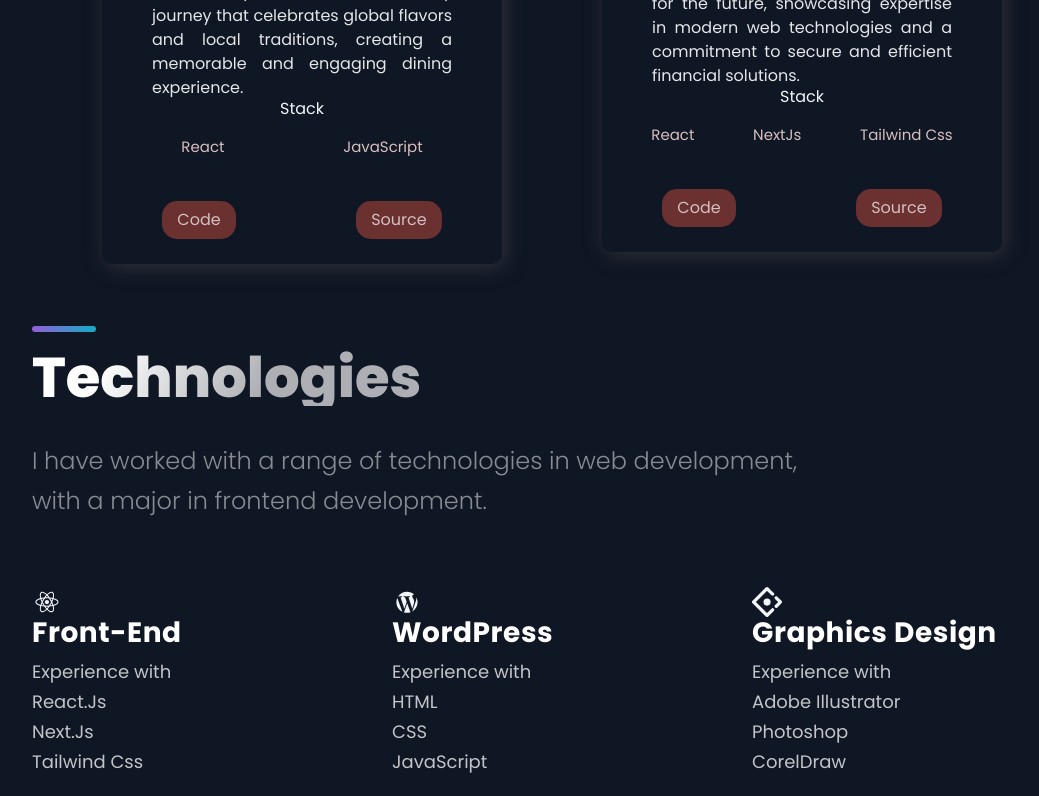
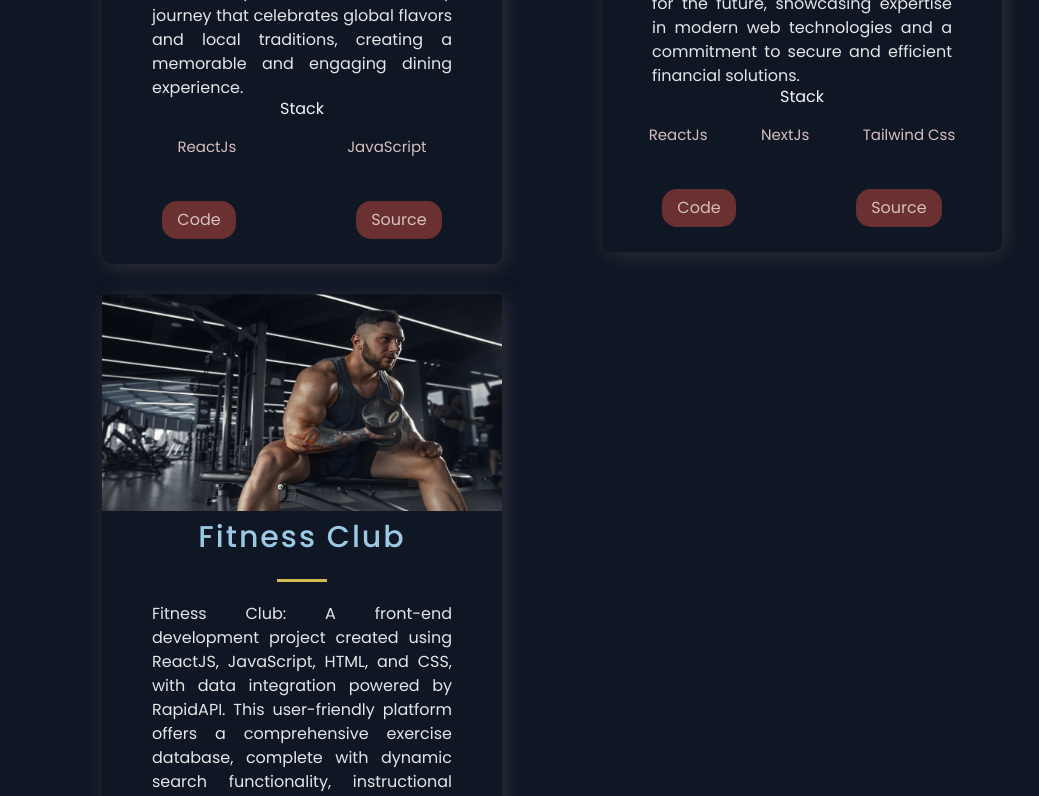
Before and after one commit to Barnabasbanny/portfolio, a Next.js app: page / in a window 1280 px wide. Shown: the part 2400-3196 px from the top of the page, without its empty margins (88-1127 px from the left). Built offline with nearby package versions, Linux system fonts and the light colour scheme; a web font is replaced by a local one.

Commit message:
added the gym project

```diff
--- a/src/constants/constants.js
+++ b/src/constants/constants.js
@@ -3,7 +3,7 @@ export const projects = [
     title: 'Medbloc',
     description: "Using React, Nextjs, blockchain technology and Web3 to create a solution dedicated to transforming the face of the healthcare industry by leveraging the power of blockchain technology to protect patient medical records. Giving premium service to both patients and healthcare providers alike. Harnessing the power of blockchain technology to transform the healthcare sector.",
       image: '/images/1.png',
-      tags: ['React', 'NextJs', 'Web3', 'Blockchain'],
+      tags: ['ReactJs', 'NextJs', 'Web3', 'Blockchain'],
     source: 'https://github.com/Barnabasbanny/MEDBLOC2.git',
     visit: 'https://medbloc-2.vercel.app/',
     id: 0,
@@ -12,7 +12,7 @@ export const projects = [
     title: 'Gpt-3',
     description:"Discover my Chat GPT-3 project—an innovative blend of React technology and modern UI/UX design. This project highlights my expertise in creating user-friendly web interactions while harnessing the power of GPT-3 for advanced language processing. Explore the limitless possibilities at the intersection of technology and design.",
     image: '/images/2.png',
-    tags: ['React', 'JavaScript'],
+    tags: ['ReactJs', 'JavaScript'],
     source: 'https://github.com/Barnabasbanny/gpt3-Barnabas.git',
     visit: 'https://gpt3-barnabas.vercel.app/',
     id: 1,
@@ -21,7 +21,7 @@ export const projects = [
     title: 'GERICHT Restaurant',
     description: "Explore my React-based restaurant UI design, a harmonious fusion of intercontinental and local cuisine. This modern interface offers stunning visuals, intuitive navigation, interactive menus, easy reservations, chef's specials, user reviews, and full responsiveness across devices. Immerse yourself in a culinary journey that celebrates global flavors and local traditions, creating a memorable and engaging dining experience.",
       image: '/images/3.jpg',
-      tags: ['React', 'JavaScript'],
+      tags: ['ReactJs', 'JavaScript'],
     source: 'https://github.com/Barnabasbanny/Barnabas-Restaurant.git',
     visit: 'https://restaurant-rdh38cuuy-barnabasbanny.vercel.app/',
     id: 2,
@@ -30,10 +30,19 @@ export const projects = [
     title: 'HooBank',
     description: "HooBank: A cutting-edge payment system designed to transform financial transactions. This innovative platform offers a sleek interface, lightning-fast performance, security, personalized insights, instant transfers, and multi-currency support. HooBank redefines banking for the future, showcasing expertise in modern web technologies and a commitment to secure and efficient financial solutions.",
     image: '/images/4.jpg',
-    tags: ['React', 'NextJs', 'Tailwind Css'],
+    tags: ['ReactJs', 'NextJs', 'Tailwind Css'],
     source: 'https://github.com/Barnabasbanny/BankApp.git',
     visit: 'https://barnbankapp.netlify.app/',
     id: 3,
+  },
+  {
+    title: 'Fitness Club',
+    description: "Fitness Club: A front-end development project created using ReactJS, JavaScript, HTML, and CSS, with data integration powered by RapidAPI. This user-friendly platform offers a comprehensive exercise database, complete with dynamic search functionality, instructional exercise videos from YouTube, and a responsive design that caters to both desktop and mobile users. Overcoming challenges related to API integration, data management, and responsive design, this project stands as a showcase of the developer's skills in creating engaging user interfaces and efficiently handling external data sources. As a valuable addition to the portfolio, it exemplifies the developer's ability to enhance user experiences for fitness enthusiasts seeking diverse workout options",
+    image: '/images/5.png',
+    tags: ['ReactJs', 'JavaScript', 'CSS', 'Rapid Api'],
+    source: 'https://github.com/Barnabasbanny/gym_project.git',
+    visit: 'https://653fcd17333f5c3f3e669666--tiny-melba-ff3ecf.netlify.app/',
+    id: 4,
   },
 ];
 
```
Also changed, not shown: public/images/5.png (added).
